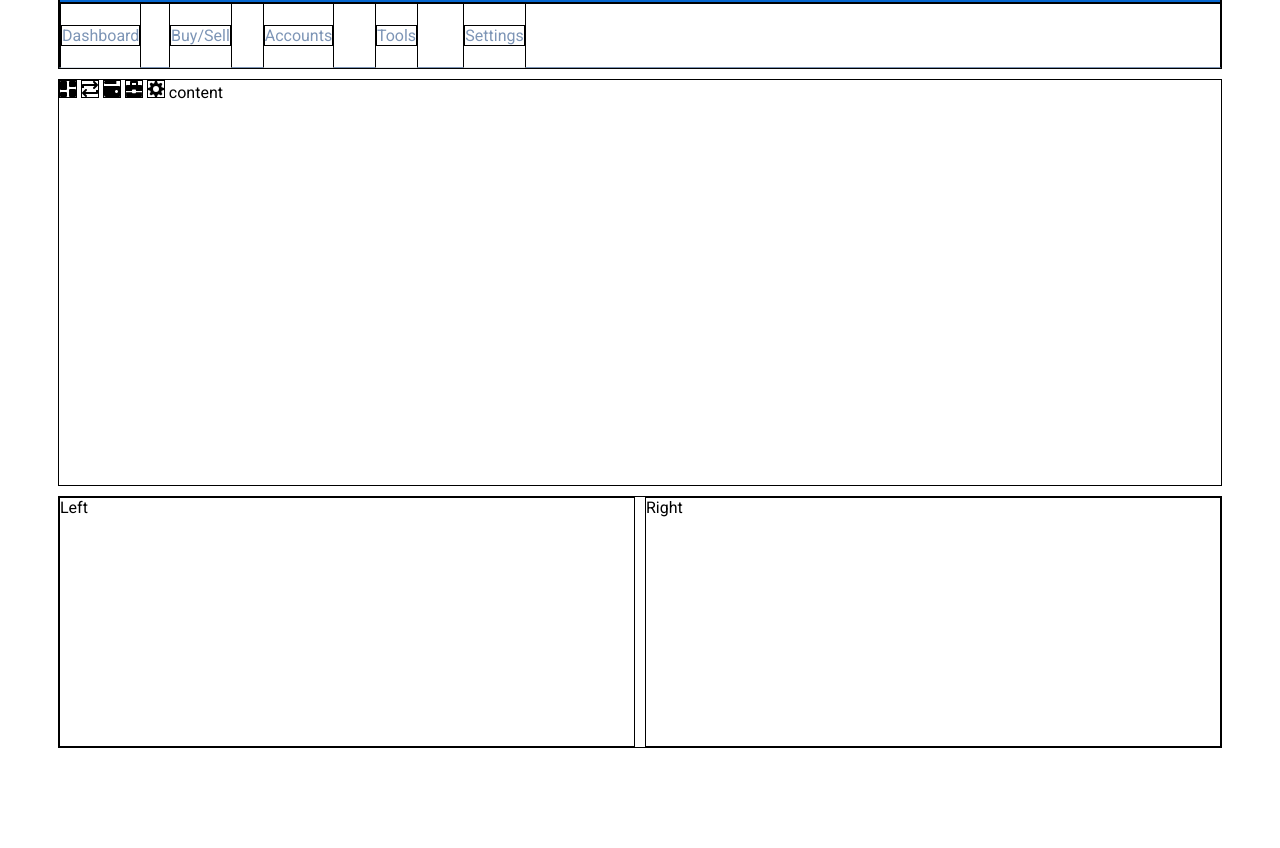
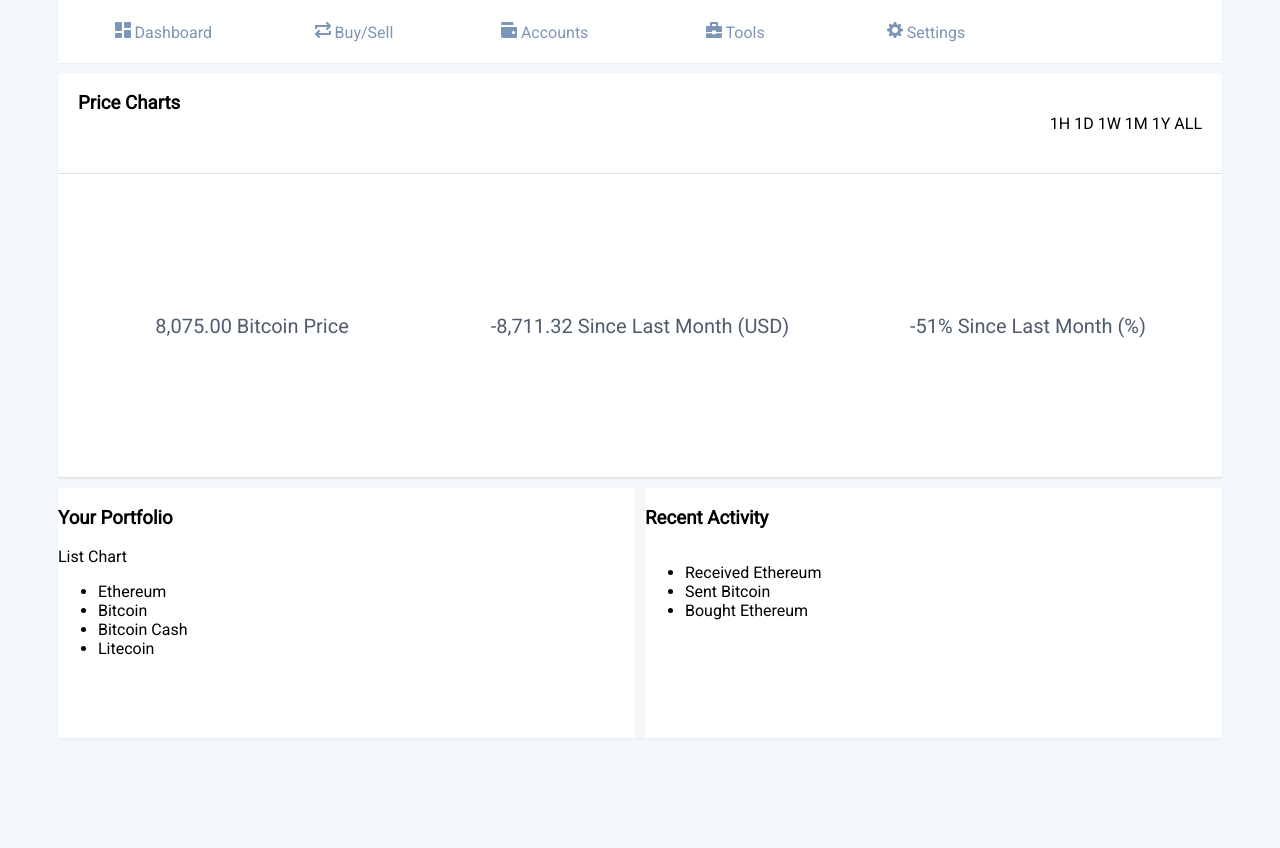
Before and after one commit to steventsao/coinbase-mock, a website: page index.html in a window 1280 px wide. Shown: the part 78-926 px from the top of the page. Before the commit the page ends 834 px from the top, so only its background shows below. Drawn offline with Linux system fonts and the light colour scheme.

Commit message:
Flesh out content for recent and account activity

```diff
--- a/index.html
+++ b/index.html
@@ -17,11 +17,12 @@
     font-family: 'Roboto', sans-serif;
     padding-left: 50px;
     padding-right: 50px;
+    background-color: rgb(244, 247, 250)
   }
 
-  body * {
-    border: 1px black solid;
-
+  body>* {
+    background-color: white;
+    box-shadow: rgba(0, 0, 0, 0.05) 0px 1px 2px 0px;
   }
 
   header {
@@ -31,6 +32,8 @@
 
   .brand {
     display: grid;
+    padding-left: 20px;
+    padding-right: 20px;
     grid-template-columns: 6fr 6fr;
     grid-template-areas: "brand-name settings";
     grid-template-rows: 12fr;
@@ -52,10 +55,13 @@
   }
 
   .nav {
+    padding-left: 20px;
+    padding-right: 20px;
     display: grid;
     grid-gap: 20px;
     grid-template-rows: 12fr;
-    grid-template-columns: repeat(12, 1fr);
+    /* How to make columns 1fr but the 1st grid without text wrap? */
+    grid-template-columns: repeat(6, 2fr);
     min-height: 63px;
     border-bottom-color: rgb(125, 149, 182);
   }
@@ -84,7 +90,56 @@
   .content {
     grid-area: content;
     min-height: 405px;
+    display: grid;
+    grid-template-rows: 3fr 9fr;
+    grid-template-columns: 12fr;
+    grid-template-areas: "coins" "price";
   }
+
+  .coins {
+    padding-left: 20px;
+    padding-right: 20px;
+    grid-area: coins;
+    border-bottom: 1px solid rgb(218, 225, 233);
+    grid-template-columns: 6fr 6fr;
+    grid-template-areas: "price time";
+    display: grid;
+  }
+
+  .coins ul>li {
+    align-self: center;
+    display: inline-block;
+    justify-self: end;
+  }
+
+  .coins ul {
+    grid-area: time;
+    align-self: center;
+    justify-self: end;
+  }
+
+  .coins h3 {
+    justify-self: start;
+    grid-area: price;
+
+  }
+
+  .price {
+    grid-area: price;
+    border-bottom: 1px solid rgb(218, 225, 233);
+    display: grid;
+    grid-template-columns: repeat(3, 4fr);
+  }
+
+  .price>div {
+    padding-top: 20px;
+    padding-bottom: 20px;
+    align-self: center;
+    justify-self: center;
+    font-size: 20px;
+    color: rgb(78, 92, 110);
+  }
+
 
   .summary {
     display: grid;
@@ -93,18 +148,21 @@
     grid-template-areas: "left right";
     grid-template-columns: 6fr 6fr;
     grid-template-rows: 250px;
+    background-color: rgb(244, 247, 250);
   }
 
   svg {
-    color: rgb(125, 149, 182)
+    fill: rgb(125, 149, 182)
   }
 
   .left {
     grid-area: "left";
+    background-color: white;
   }
 
   .right {
     grid-area: "right";
+    background-color: white;
   }
 
   .activity {
@@ -122,43 +180,92 @@
     </div>
     <div class="nav">
       <div class="nav-item">
-        <a>Dashboard</a>
+        <a>
+          <svg xmlns="http://www.w3.org/2000/svg" width="16" height="16" viewBox="0 0 16 16">
+            <path d="M6 9H1a1 1 0 0 1-1-1V1a1 1 0 0 1 1-1h5a1 1 0 0 1 1 1v7a1 1 0 0 1-1 1zm0 7H1a1 1 0 0 1-1-1v-3a1 1 0 0 1 1-1h5a1 1 0 0 1 1 1v3a1 1 0 0 1-1 1zm9-10h-5a1 1 0 0 1-1-1V1a1 1 0 0 1 1-1h5a1 1 0 0 1 1 1v4a1 1 0 0 1-1 1zm0 10h-5a1 1 0 0 1-1-1V9a1 1 0 0 1 1-1h5a1 1 0 0 1 1 1v6a1 1 0 0 1-1 1z"></path>
+          </svg>
+
+          Dashboard</a>
       </div>
       <div class="nav-item">
-        <a>Buy/Sell</a>
+        <a>
+
+          <svg xmlns="http://www.w3.org/2000/svg" width="16" height="16" viewBox="0 0 16 16" class="Navbar-ecJVMg iWdkFk">
+            <path d="M2 5h10.6l-1.3 1.3c-.4.4-.4 1 0 1.4.2.2.4.3.7.3.3 0 .5-.1.7-.3l3-3c.4-.4.4-1 0-1.4l-3-3c-.4-.4-1-.4-1.4 0-.4.4-.4 1 0 1.4L12.6 3H1c-.6 0-1 .4-1 1v3h2V5zm12 6H3.4l1.3-1.3c.4-.4.4-1 0-1.4-.4-.4-1-.4-1.4 0l-3 3c-.4.4-.4 1 0 1.4l3 3c.2.2.4.3.7.3.3 0 .5-.1.7-.3.4-.4.4-1 0-1.4L3.4 13H15c.6 0 1-.4 1-1V9h-2v2z"></path>
+          </svg>
+
+          Buy/Sell</a>
       </div>
       <div class="nav-item">
-        <a>Accounts</a>
+        <a>
+          <svg xmlns="http://www.w3.org/2000/svg" width="16" height="16" viewBox="0 0 16 16" class="Navbar-ecJVMg iWdkFk">
+            <path d="M12.34 0H1.5C.7 0 0 .7 0 1.5S.7 3 1.5 3h10.84V0zM15 5H0v9c0 1.1.9 2 2 2h13c.6 0 1-.4 1-1V6c0-.6-.4-1-1-1zm-2.5 7c-.8 0-1.5-.7-1.5-1.5S11.7 9 12.5 9s1.5.7 1.5 1.5-.7 1.5-1.5 1.5z"></path>
+          </svg>
+          Accounts</a>
       </div>
       <div class="nav-item">
-        <a>Tools</a>
+        <a>
+          <svg xmlns="http://www.w3.org/2000/svg" width="16" height="16" viewBox="0 0 16 16" class="Navbar-ecJVMg iWdkFk">
+            <path d="M15.93 11.23H10c0 .6-.4 1-1 1H7c-.6 0-1-.4-1-1H.08V15c0 .6.4 1 1 1h13.85c.6 0 1-.4 1-1v-3.77zM15 4h-3V1c0-.6-.4-1-1-1H5c-.6 0-1 .4-1 1v3H1c-.6 0-1 .4-1 1v4.98h6v-.54c0-.6.4-1 1-1h2c.6 0 1 .4 1 1v.54h6V5c0-.6-.4-1-1-1zm-5 0H6V2h4v2z"></path>
+          </svg>
+
+          Tools</a>
       </div>
       <div class="nav-item">
-        <a>Settings</a>
+        <a>
+          <svg xmlns="http://www.w3.org/2000/svg" width="16" height="16" viewBox="0 0 16 16" class="Navbar-ecJVMg iWdkFk">
+            <path d="M13.3 5.2l1.1-2.1L13 1.7l-2.1 1.1c-.3-.2-.7-.3-1.1-.4L9 0H7l-.8 2.3c-.3.1-.7.2-1 .4L3.1 1.6 1.6 3.1l1.1 2.1c-.2.3-.3.7-.4 1L0 7v2l2.3.8c.1.4.3.7.4 1.1L1.6 13 3 14.4l2.1-1.1c.3.2.7.3 1.1.4L7 16h2l.8-2.3c.4-.1.7-.3 1.1-.4l2.1 1.1 1.4-1.4-1.1-2.1c.2-.3.3-.7.4-1.1L16 9V7l-2.3-.8c-.1-.3-.2-.7-.4-1zM8 11c-1.7 0-3-1.3-3-3s1.3-3 3-3 3 1.3 3 3-1.3 3-3 3z"></path>
+          </svg>
+
+          Settings</a>
       </div>
     </div>
   </header>
   <div class="content">
-    <svg xmlns="http://www.w3.org/2000/svg" width="16" height="16" viewBox="0 0 16 16" class="Navbar-ecJVMg iWdkFk">
-      <path d="M6 9H1a1 1 0 0 1-1-1V1a1 1 0 0 1 1-1h5a1 1 0 0 1 1 1v7a1 1 0 0 1-1 1zm0 7H1a1 1 0 0 1-1-1v-3a1 1 0 0 1 1-1h5a1 1 0 0 1 1 1v3a1 1 0 0 1-1 1zm9-10h-5a1 1 0 0 1-1-1V1a1 1 0 0 1 1-1h5a1 1 0 0 1 1 1v4a1 1 0 0 1-1 1zm0 10h-5a1 1 0 0 1-1-1V9a1 1 0 0 1 1-1h5a1 1 0 0 1 1 1v6a1 1 0 0 1-1 1z"></path>
-    </svg>
-    <svg xmlns="http://www.w3.org/2000/svg" width="16" height="16" viewBox="0 0 16 16" class="Navbar-ecJVMg iWdkFk">
-      <path d="M2 5h10.6l-1.3 1.3c-.4.4-.4 1 0 1.4.2.2.4.3.7.3.3 0 .5-.1.7-.3l3-3c.4-.4.4-1 0-1.4l-3-3c-.4-.4-1-.4-1.4 0-.4.4-.4 1 0 1.4L12.6 3H1c-.6 0-1 .4-1 1v3h2V5zm12 6H3.4l1.3-1.3c.4-.4.4-1 0-1.4-.4-.4-1-.4-1.4 0l-3 3c-.4.4-.4 1 0 1.4l3 3c.2.2.4.3.7.3.3 0 .5-.1.7-.3.4-.4.4-1 0-1.4L3.4 13H15c.6 0 1-.4 1-1V9h-2v2z"></path>
-    </svg>
-    <svg xmlns="http://www.w3.org/2000/svg" width="16" height="16" viewBox="0 0 16 16" class="Navbar-ecJVMg iWdkFk">
-      <path d="M12.34 0H1.5C.7 0 0 .7 0 1.5S.7 3 1.5 3h10.84V0zM15 5H0v9c0 1.1.9 2 2 2h13c.6 0 1-.4 1-1V6c0-.6-.4-1-1-1zm-2.5 7c-.8 0-1.5-.7-1.5-1.5S11.7 9 12.5 9s1.5.7 1.5 1.5-.7 1.5-1.5 1.5z"></path>
-    </svg>
-    <svg xmlns="http://www.w3.org/2000/svg" width="16" height="16" viewBox="0 0 16 16" class="Navbar-ecJVMg iWdkFk">
-      <path d="M15.93 11.23H10c0 .6-.4 1-1 1H7c-.6 0-1-.4-1-1H.08V15c0 .6.4 1 1 1h13.85c.6 0 1-.4 1-1v-3.77zM15 4h-3V1c0-.6-.4-1-1-1H5c-.6 0-1 .4-1 1v3H1c-.6 0-1 .4-1 1v4.98h6v-.54c0-.6.4-1 1-1h2c.6 0 1 .4 1 1v.54h6V5c0-.6-.4-1-1-1zm-5 0H6V2h4v2z"></path>
-    </svg>
-    <svg xmlns="http://www.w3.org/2000/svg" width="16" height="16" viewBox="0 0 16 16" class="Navbar-ecJVMg iWdkFk">
-      <path d="M13.3 5.2l1.1-2.1L13 1.7l-2.1 1.1c-.3-.2-.7-.3-1.1-.4L9 0H7l-.8 2.3c-.3.1-.7.2-1 .4L3.1 1.6 1.6 3.1l1.1 2.1c-.2.3-.3.7-.4 1L0 7v2l2.3.8c.1.4.3.7.4 1.1L1.6 13 3 14.4l2.1-1.1c.3.2.7.3 1.1.4L7 16h2l.8-2.3c.4-.1.7-.3 1.1-.4l2.1 1.1 1.4-1.4-1.1-2.1c.2-.3.3-.7.4-1.1L16 9V7l-2.3-.8c-.1-.3-.2-.7-.4-1zM8 11c-1.7 0-3-1.3-3-3s1.3-3 3-3 3 1.3 3 3-1.3 3-3 3z"></path>
-    </svg>
-    content
+    <div class="coins">
+      <h3>Price Charts</h3>
+      <ul>
+        <li>1H</li>
+        <li>1D</li>
+        <li>1W</li>
+        <li>1M</li>
+        <li>1Y</li>
+        <li>ALL</li>
+      </ul>
+    </div>
+    <div class="price">
+      <div>8,075.00 Bitcoin Price</div>
+      <div>-8,711.32 Since Last Month (USD)</div>
+      <div>-51% Since Last Month (%)</div>
+    </div>
   </div>
   <div class="summary">
-    <div class="left">Left</div>
-    <div class="right">Right</div>
+    <div class="left">
+      <div class="header">
+        <h3>Your Portfolio</h3>
+        <div class="options">List Chart</div>
+      </div>
+      <div class="content">
+        <ul>
+          <li>Ethereum</li>
+          <li>Bitcoin</li>
+          <li>Bitcoin Cash</li>
+          <li>Litecoin</li>
+        </ul>
+      </div>
+    </div>
+    <div class="right">
+      <div class="header">
+        <h3>Recent Activity</h3>
+      </div>
+      <div class="content">
+        <ul>
+          <li>Received Ethereum</li>
+          <li>Sent Bitcoin</li>
+          <li>Bought Ethereum</li>
+        </ul>
+      </div>
+    </div>
   </div>
 </body>
 
```
